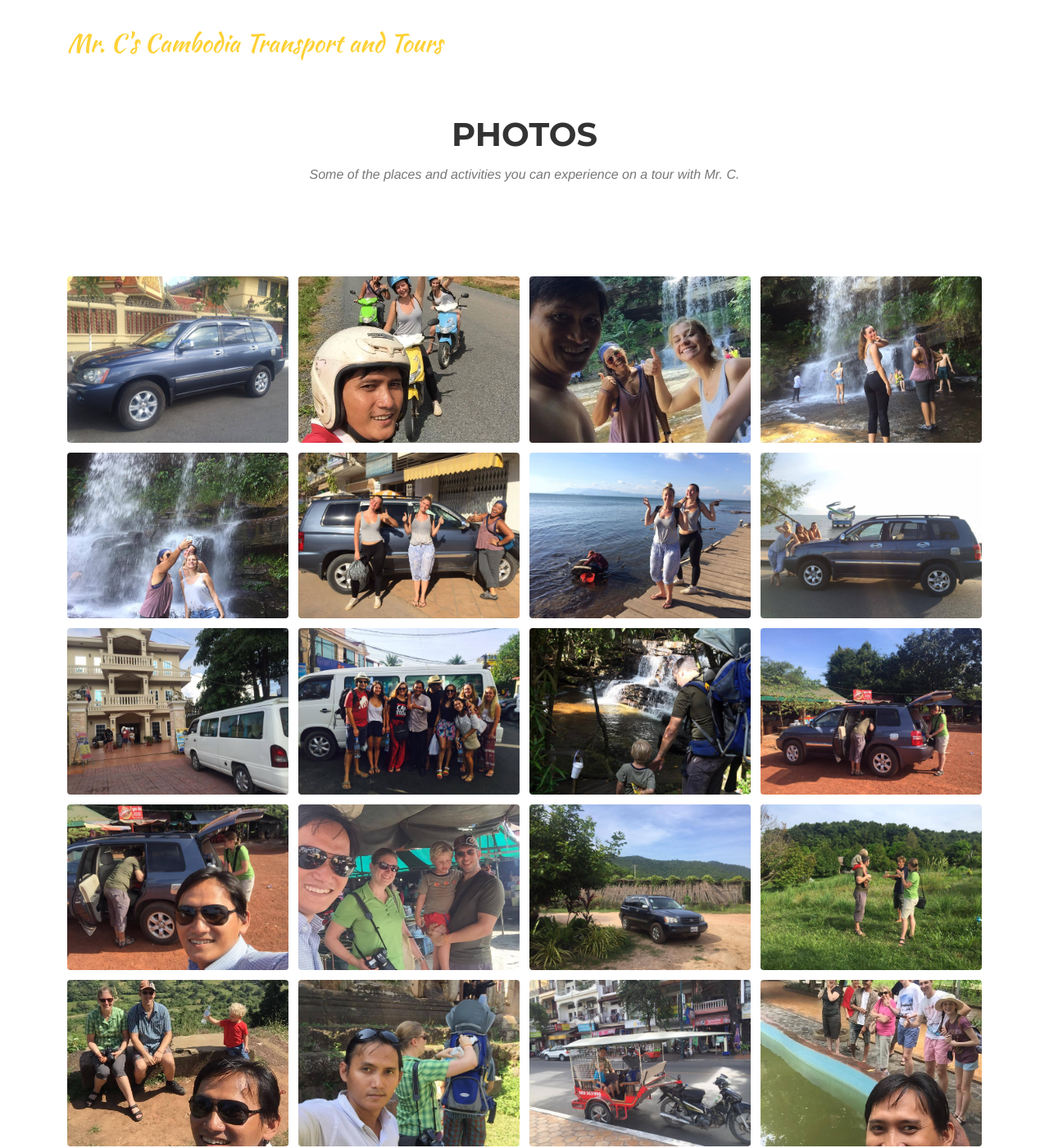
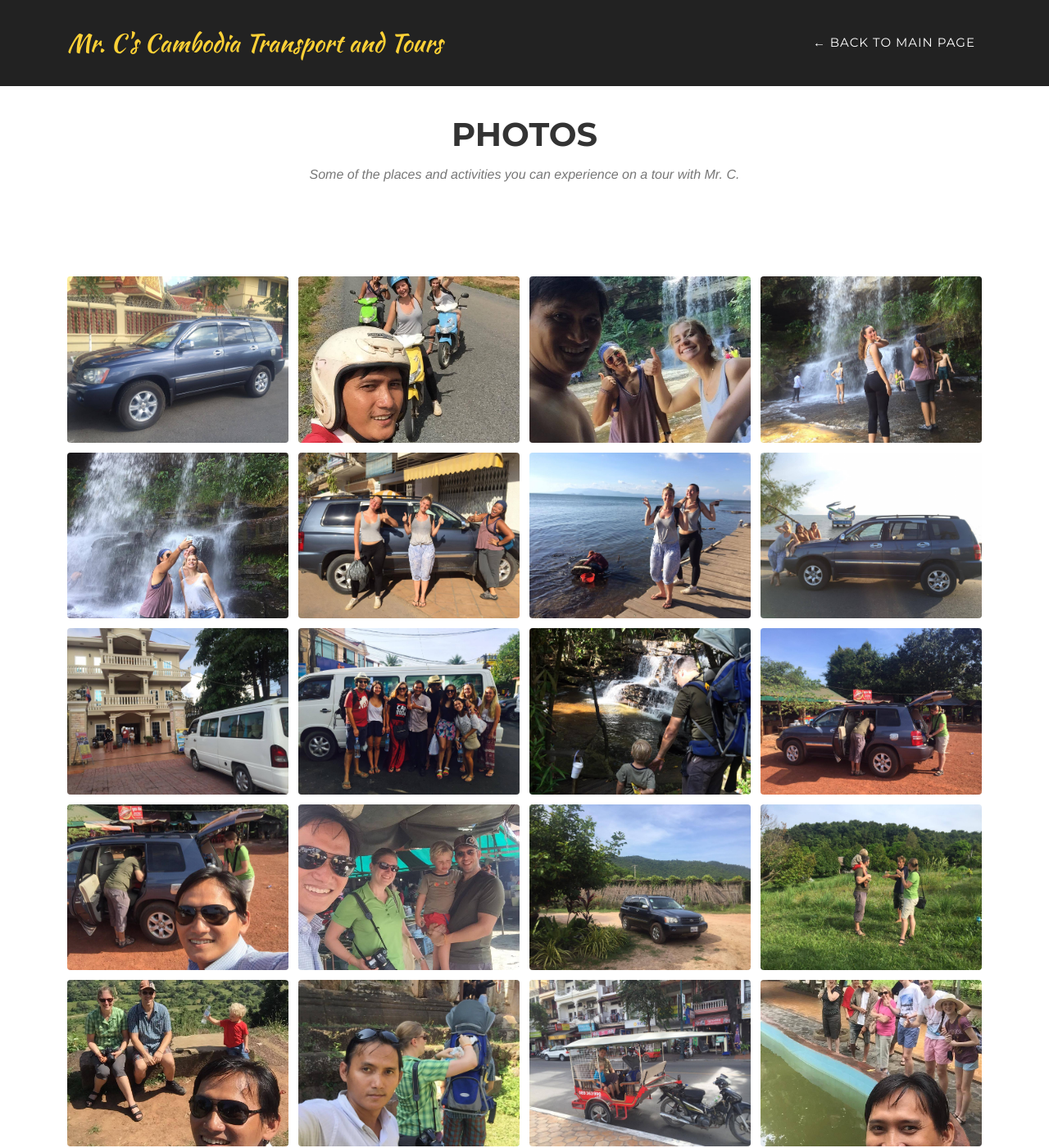
Before and after one commit to mrc-cambodiatransport/mrc-cambodiatransport.github.io, a Jekyll site: the page built from gallery.html, in a window 1280 px wide and 1400 px high. Shown: the whole window at 82% size. Built offline with Jekyll 4.4.1, drawn with Linux system fonts in a browser that asks for light colours; some web fonts are replaced.

Commit message:
Keep navbar dark on gallery page so header text is readable
Co-Authored-By: Claude Sonnet 5.5 <noreply@anthropic.com>

```diff
--- a/_includes/css/agency.css
+++ b/_includes/css/agency.css
@@ -218,3 +218,6 @@ html { scroll-behavior: smooth; }
 .lb-close { top: 0; right: 0; }
 .lb-prev { left: 0; top: 50%; transform: translateY(-50%); }
 .lb-next { right: 0; top: 50%; transform: translateY(-50%); }
+
+/* Keep the navbar dark on the gallery page (its background is white, unlike the landing page hero) */
+.gallery-page .navbar-agency { background-color: #222; }
```
